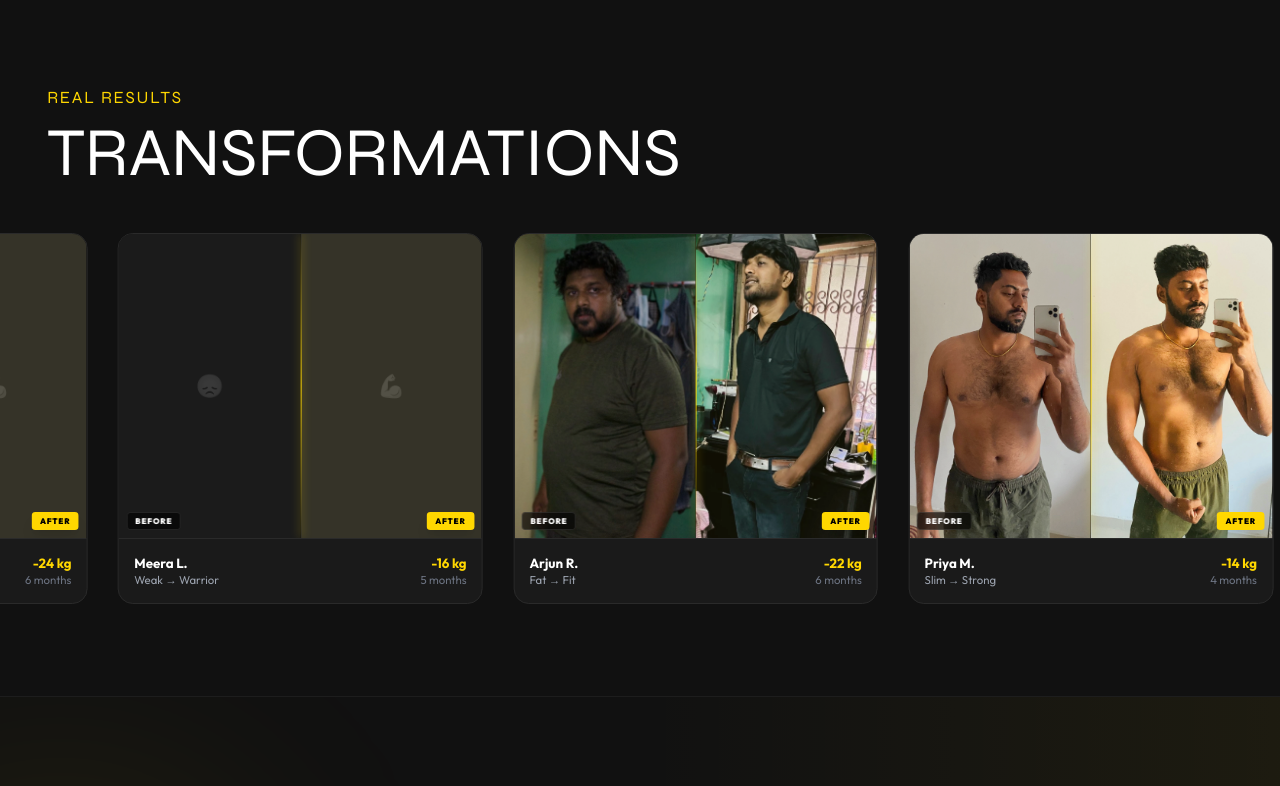
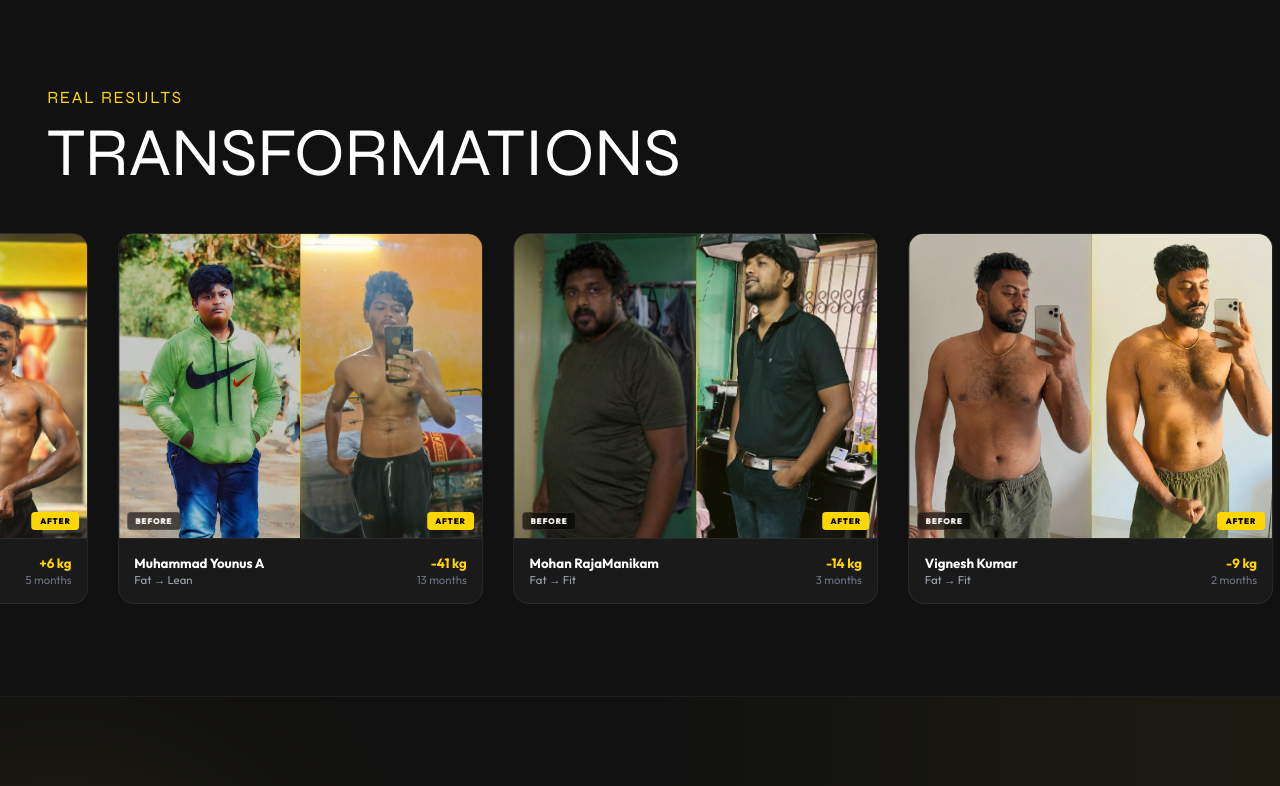
Before and after one commit to Younus00007/Arrow_Fitness, a React (Vite) app: page / in a window 1280 px wide. Shown: the part 2000-2786 px from the top of the page. Built offline with nearby package versions, Linux system fonts and the light colour scheme.

Commit message:
updated full logic pre final

```diff
--- a/src/App.jsx
+++ b/src/App.jsx
@@ -18,6 +18,8 @@ import transform4Left from './transform_images/transform_4(left).webp';
 import transform4Right from './transform_images/transform_4(right).webp';
 import transform5Left from './transform_images/transform_5(left).webp';
 import transform5Right from './transform_images/transform_5(right).webp';
+import transform6Left from './transform_images/transform_6(left).webp';
+import transform6Right from './transform_images/transform_6(right).webp';
 
 import coachBasith from './Coach_images/Basith.webp';
 import coachSabarikanth from './Coach_images/Sabarikanth.webp';
@@ -93,50 +95,54 @@ const QUOTES = [
 
 const TRANSFORMATIONS = [
   {
-    name: "Arjun R.",
-    months: 6,
-    kgLost: 22,
+    name: "Mohan RajaManikam",
+    months: 3,
+    kgLost: 14,
     label: "Fat → Fit",
     beforeImg: transform1Left,
     afterImg: transform1Right
   },
   {
-    name: "Priya M.",
-    months: 4,
-    kgLost: 14,
-    label: "Slim → Strong",
+    name: "Vignesh Kumar ",
+    months: 2,
+    kgLost: 9,
+    label: "Fat → Fit",
     beforeImg: transform2Left,
     afterImg: transform2Right
   },
   {
-    name: "Rahul S.",
-    months: 8,
-    kgLost: 28,
-    label: "Obese → Athletic",
+    name: "Bhashini",
+    months: 5,
+    kgLost: 12,
+    label: "Fat → Athletic",
     beforeImg: transform3Left,
     afterImg: transform3Right
   },
   {
-    name: "Sneha K.",
-    months: 5,
+    name: "Rajesh",
+    months: 6,
     kgLost: 18,
-    label: "Unfit → Toned",
+    label: "Fat → Model",
     beforeImg: transform4Left,
     afterImg: transform4Right
   },
   {
-    name: "Vikram T.",
-    months: 3,
-    kgLost: 10,
+    name: "Imran Farith",
+    months: 5,
+    kgGain: 6,
     label: "Soft → Shredded",
     beforeImg: transform5Left,
     afterImg: transform5Right
   },
-  { name: "Ananya P.", months: 7, kgLost: 20, label: "Lazy → Lean" },
-  { name: "Karan D.", months: 6, kgLost: 24, label: "Bulky → Built" },
-  { name: "Meera L.", months: 5, kgLost: 16, label: "Weak → Warrior" },
+  {
+    name: "Muhammad Younus A",
+    months: 13,
+    kgLost: 41,
+    label: "Fat → Lean",
+    beforeImg: transform6Left,
+    afterImg: transform6Right
+  }
 ];
-
 const PLANS = [
   {
     label: "1 Month",
@@ -551,7 +557,9 @@ function TransformCard({ t }) {
             <p className="text-gray-400 text-xs">{t.label}</p>
           </div>
           <div className="text-right">
-            <p className="text-yellow-400 font-bold text-sm">-{t.kgLost} kg</p>
+            <p className="text-yellow-400 font-bold text-sm">
+              {t.kgLost ? `-${t.kgLost} kg` : t.kgGain ? `+${t.kgGain} kg` : ''}
+            </p>
             <p className="text-gray-500 text-xs">{t.months} months</p>
           </div>
         </div>
@@ -1616,7 +1624,7 @@ function Hero() {
         <motion.h1 initial={{ opacity: 0, scale: 0.9 }} animate={{ opacity: 1, scale: 1 }} transition={{ delay: 0.3, type: "spring", damping: 20 }}
           className="font-display text-[5rem] md:text-[8rem] lg:text-[10rem] leading-[0.85] tracking-tight mb-8">
           <motion.span
-            className="text-transparent bg-clip-text bg-gradient-to-r from-white via-yellow-100 to-yellow-500 bg-[length:200%_auto] block"
+            className="text-transparent bg-clip-text bg-gradient-to-r from-white via-yellow-100 to-yellow-500 bg-[length:200%_auto] block font-semibold"
             animate={{ backgroundPosition: ['0% 50%', '100% 50%', '0% 50%'] }}
             transition={{ duration: 8, repeat: Infinity, ease: "linear" }}
           >
@@ -1628,7 +1636,7 @@ function Hero() {
               animate={{ opacity: 1, y: 0, rotateX: 0 }}
               exit={{ opacity: 0, y: -30, rotateX: 90 }}
               transition={{ duration: 0.5, type: 'spring' }}
-              className="text-yellow-400 inline-block drop-shadow-[0_0_40px_rgba(255,215,0,0.3)]"
+              className="text-yellow-400 inline-block drop-shadow-[0_0_40px_rgba(255,215,0,0.3)] font-semibold text-[3rem] xs:text-[3.8rem] sm:text-[5rem] md:text-[8rem] lg:text-[10rem]"
               style={{ perspective: 1000, display: 'inline-block' }}>
               {words[wordIdx]}
             </motion.span>
```
Also changed, not shown: src/transform_images/transform_6(left).webp (added), src/transform_images/transform_6(right).webp (added).
